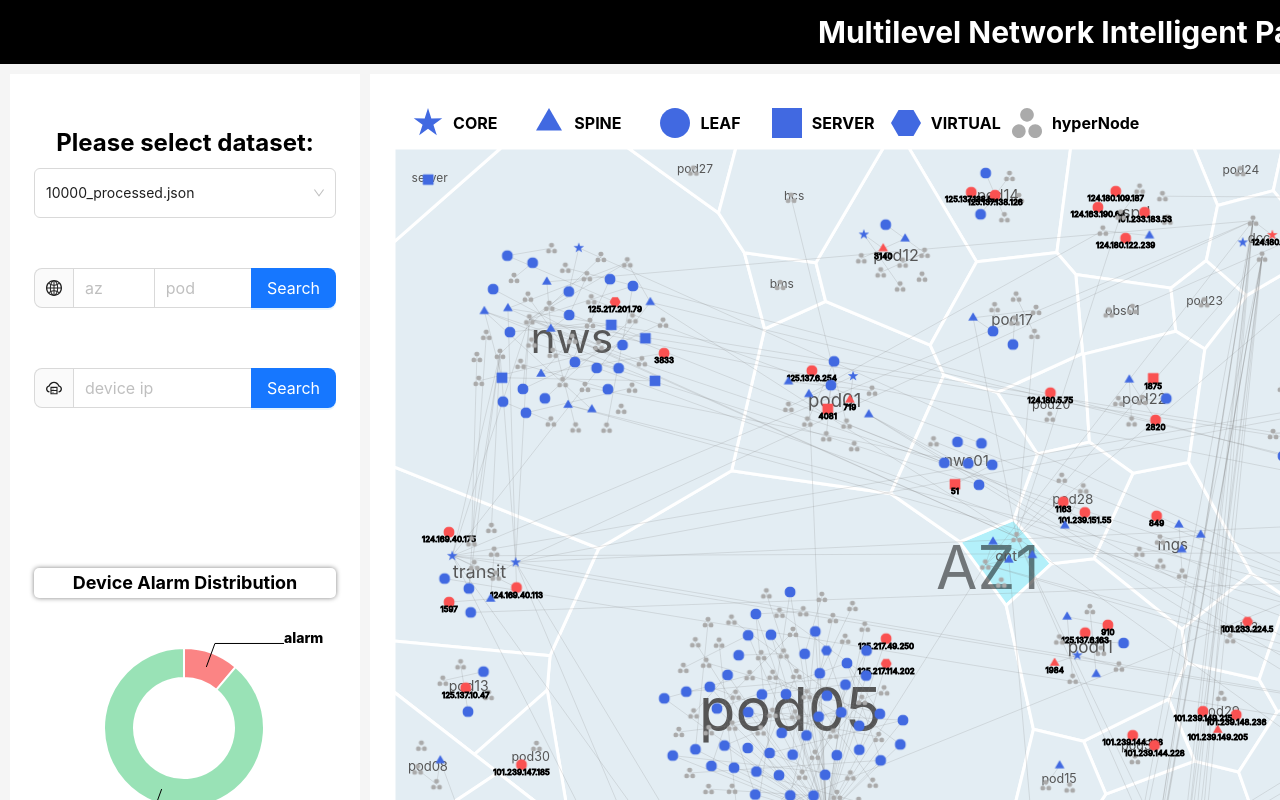
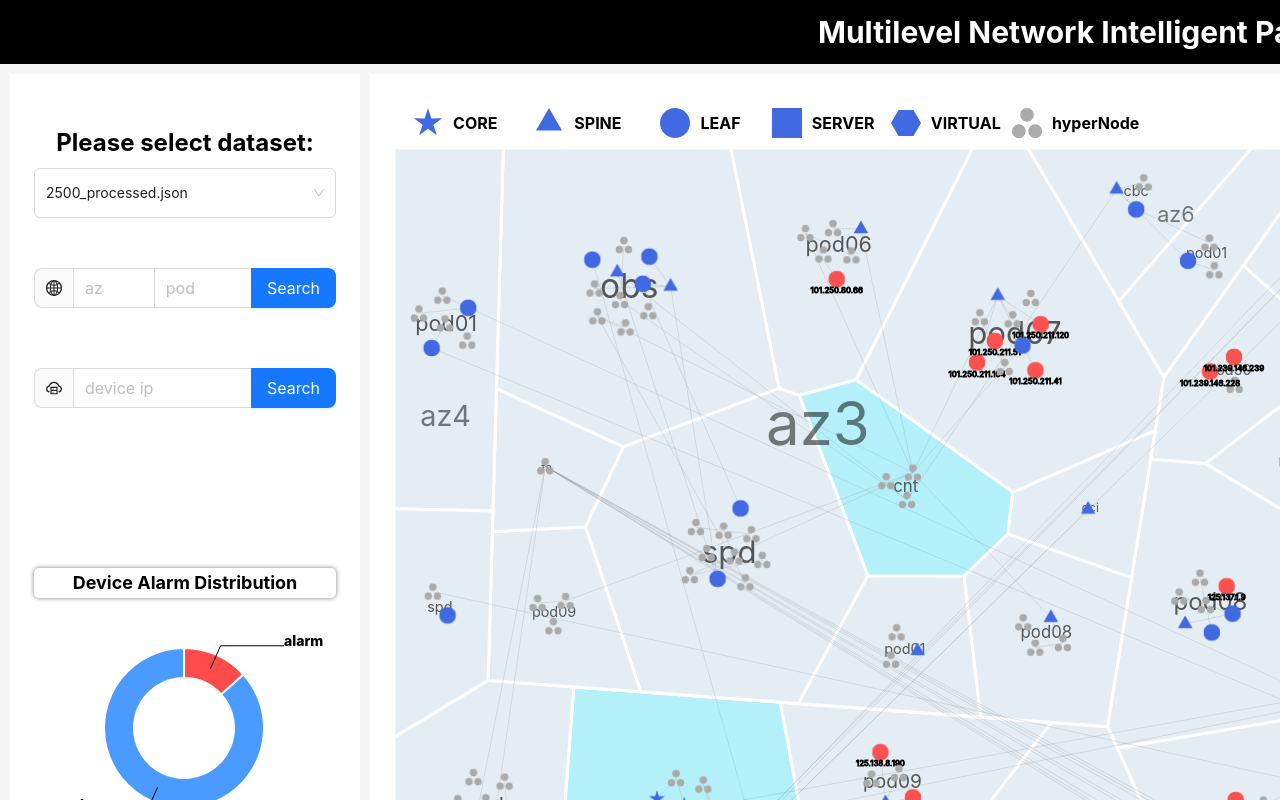
Before and after one commit to hugtyftg/multi-level-network, a React (Vite) app: page / in a window 1280 px wide. Shown: the top 800 px of the page. Built offline with nearby package versions, Linux system fonts and the light colour scheme.

Commit message:
modify style and dataset sequence

```diff
--- a/src/components/Partition/Partition.tsx
+++ b/src/components/Partition/Partition.tsx
@@ -5,24 +5,24 @@ import { useStore } from '@/store/graphStore';
 import { reaction } from 'mobx';
 import { observer } from 'mobx-react-lite';
 const graphCfg: StyleCfg = {
-  dataName: '10000_processed.json',
+  dataName: '',
   width: 1876,
   height: 1081,
   // 空白填充度和强度，可暴露出来让用户配置，blankFillDegree和blankFillStrength越大，填充部分越大
   divBoxSelector: '.partition',
   emphasisName: 'cnt',
-  blankFillDegree: 12,
+  blankFillDegree: 14,
   blankFillStrength: 1,
   nodeStyle: {
     normal: {
-      radius: 8,
+      radius: 12,
       opacity: 1,
       strokeWidth: 1,
       stroke: 'none',
       fill: 'none'
     },
     selected: {
-      radius:8,
+      radius:12,
       opacity: 1,
       strokeWidth: 5,
       stroke: '#2B41FF',
@@ -108,13 +108,36 @@ function Partition() {
   const dispose = reaction(() => store.graphData,
   (graphData) => {
     if (!store.isCurGraphDataEmpty) {
-      if (store.isCurGraphInstanceEmpty) { // 如果当前没有graph，直接生成
-        store.updateGraphInstance(new MultiLevelPartitionGraph({...graphCfg, dataName: store.datasetName, data: graphData}));
-      } else { // 如果已经有graph，先清空画布，然后重置graph instance，再绘制
+      // 如果当前没有graph，直接生成
+      if (!store.isCurGraphInstanceEmpty) {
+        // 如果已经有graph，先清空画布，然后重置graph instance，再绘制
         (store.curGraphInstance as MultiLevelPartitionGraph).destory();
         store.resetGraphInstance();
-        store.updateGraphInstance(new MultiLevelPartitionGraph({...graphCfg, dataName: store.datasetName, data: graphData}));
       }
+      const blankFillDegree = store.datasetName === '20000_processed.json' ? 10 : 14;
+      const r = store.datasetName === '20000_processed.json' ? 8 : 12;
+      store.updateGraphInstance(new MultiLevelPartitionGraph({
+        ...graphCfg,
+        dataName: store.datasetName,
+        data: graphData,
+        blankFillDegree,
+        nodeStyle: {
+          normal: {
+            radius: r,
+            opacity: 1,
+            strokeWidth: 1,
+            stroke: 'none',
+            fill: 'none'
+          },
+          selected: {
+            radius: r,
+            opacity: 1,
+            strokeWidth: 5,
+            stroke: '#2B41FF',
+            fill: 'none',
+          }
+        }
+      }));
     }
   })
   // autorun和reaction返回一个取消响应式函数的dispose，需要在组件卸载的时候执行，以便释放该函数
--- a/src/components/Side/Side.tsx
+++ b/src/components/Side/Side.tsx
@@ -8,8 +8,6 @@ import MultiLevelPartitionGraph from '@/graph/MultiLevelPartitionGraph';
 import { autorun } from 'mobx';
 import RoleDistribution from '@/components/RoleDistribution/RoleDistribution';
 import AlarmDistribution from '@/components/AlarmDistribution/AlarmDistribution';
-import axios from 'axios';
-import {inflate} from 'pako';
 
 function Side() {
   const store = useStore();
--- a/src/graph/AlarmDistributionGraph.ts
+++ b/src/graph/AlarmDistributionGraph.ts
@@ -67,7 +67,7 @@ const color = scaleOrdinal()
   // .domain(Object.keys(this.statistics))
   // .range(schemeDark2);
   .domain(['normal', 'alarm'])
-  .range(['#FA5151', '#6ED798'])
+  .range(['red', '#0071FF'])
 
 // Compute the position of each group on the pie:
 const peiGenerator = pie()
--- a/src/store/graphStore.ts
+++ b/src/store/graphStore.ts
@@ -1,7 +1,7 @@
 import { makeAutoObservable } from 'mobx'
 import { createContext, useContext } from 'react';
 import MultiLevelPartitionGraph from '../graph/MultiLevelPartitionGraph';
-const datasetRangeList = ['10000', '20000', '6000', '2500', '1500', '500'];
+const datasetRangeList = ['2500', '6000', '10000', '20000', '1500', '500'];
 class Store {
   // 画布分割图实例
   graphInstance: MultiLevelPartitionGraph | any = {};
```
